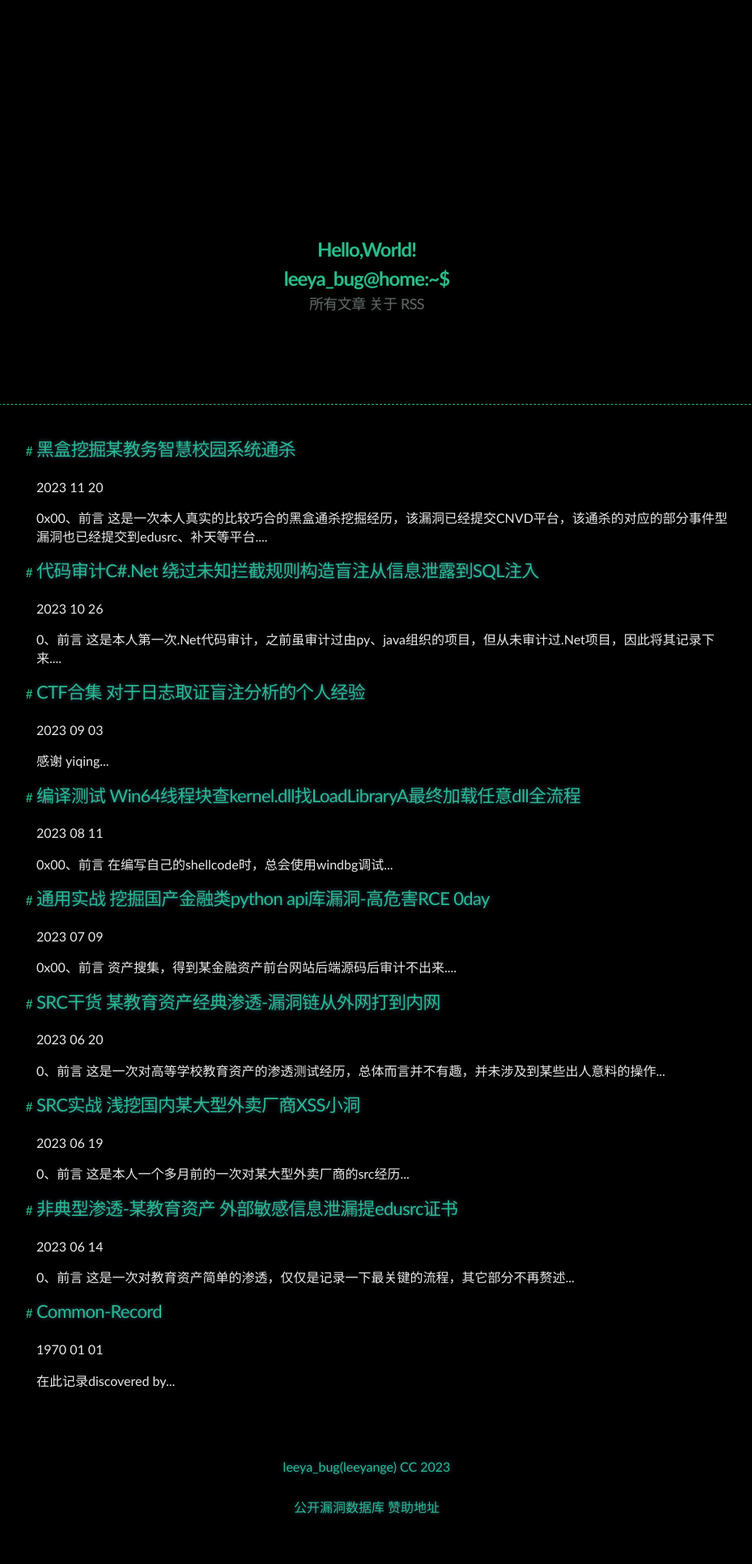
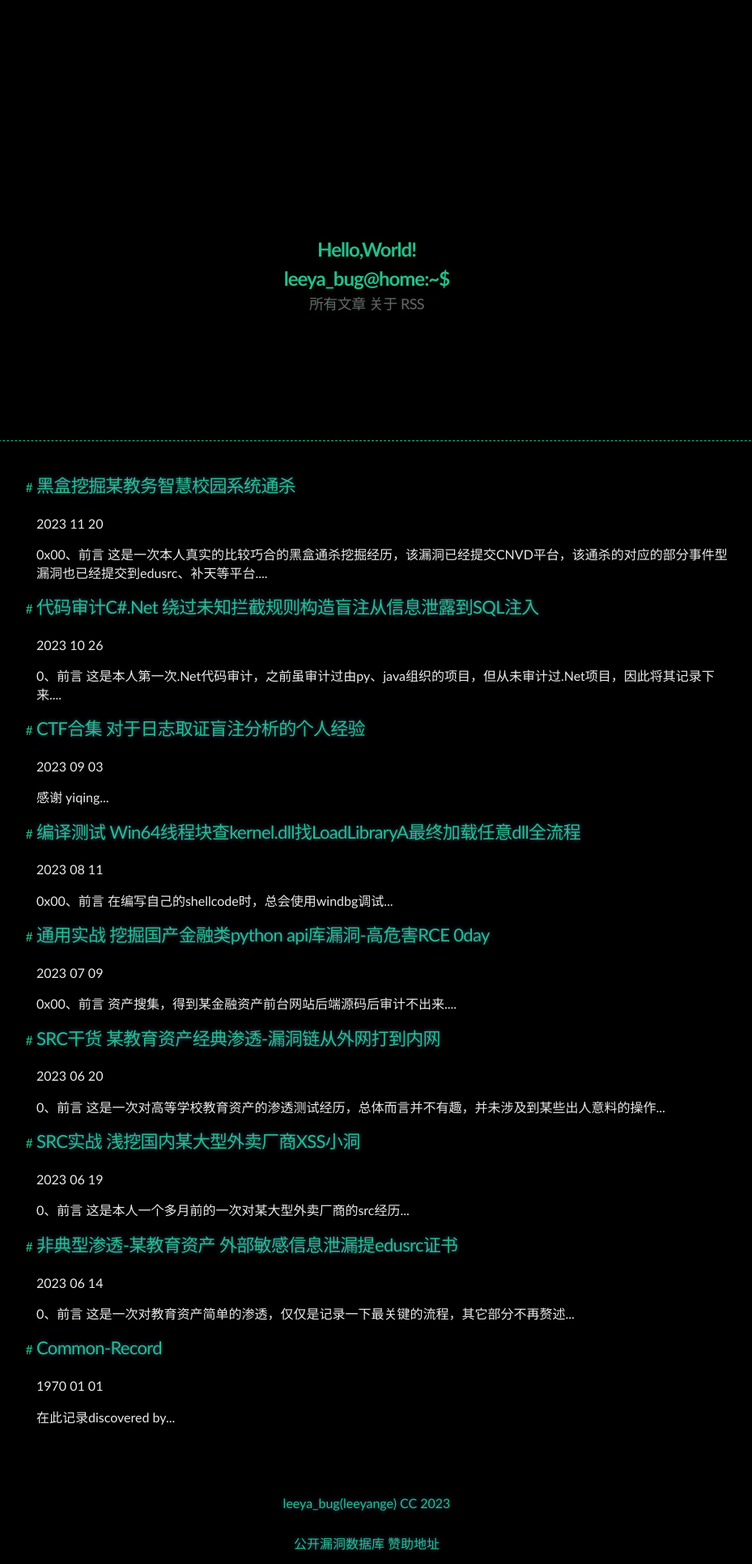
Before and after one commit to Leeyangee/leeyangee.github.io, a Jekyll site: the page built from index.html, in a window 1280 px wide. Shown: the whole page at 81% size, without its empty margins (187-1116 px from the left). Built offline with Jekyll 4.4.1, drawn with Linux system fonts in a browser that asks for light colours; the list of posts is cut into pages by our own code; before the commit the page ends 1887 px from its top, so only the background shows below that.

Commit message:
Update headerspecial.html

```diff
--- a/_includes/headerspecial.html
+++ b/_includes/headerspecial.html
@@ -1,5 +1,5 @@
 <header>
-  <div style="margin-top:30vh;margin-bottom:10vh">
+  <div style="margin-top:30vh;margin-bottom:15vh">
     <a style="text-decoration: none;" href="{{ "/" | prepend: site.baseurl | replace: '//', '/' }}">
       <h1 id="showtag">
         Hello,World!
```
